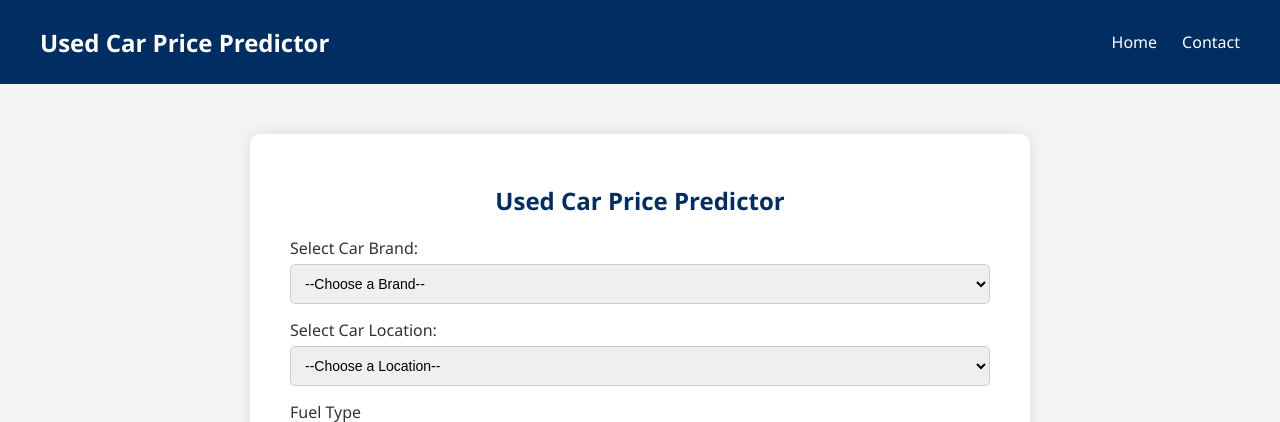
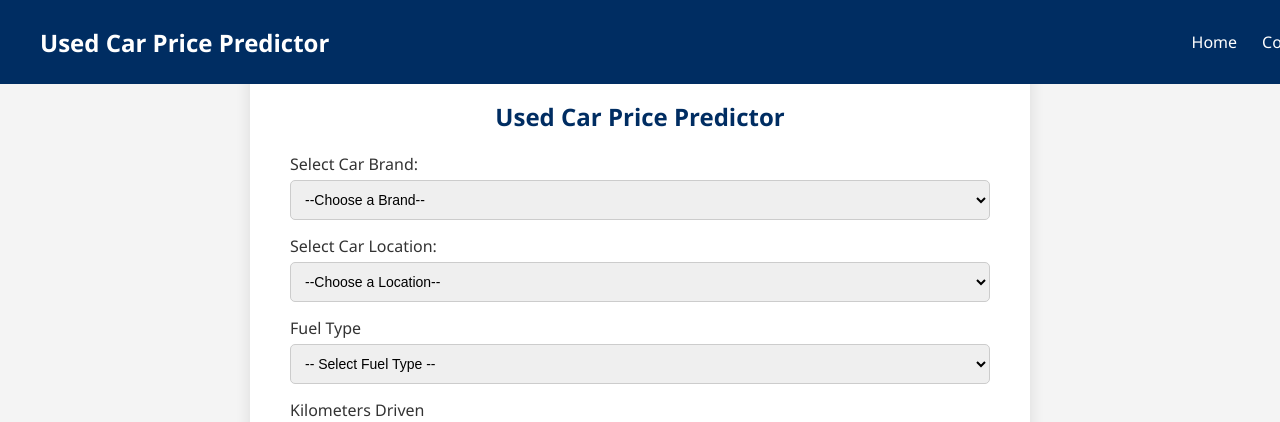
Before and after one commit to arshKauldhar/used-car-price-predictor, a Flask app: page / in a window 1280 px wide. Shown: the top 422 px of the page. Run offline with Flask 3, Linux system fonts and the light colour scheme; parts of the project's set-up code (start-up, migrations or seed data) failed here and were passed over.

Commit message:
Update style.css
.navbar {
  position: fixed;           /* Keeps navbar fixed on top */
  top: 0;                    /* Aligns it to the top */
  left: 0;                   /* Ensures it starts from the left */
  width: 100%;               /* Full width */
  background-color: #002d62;
  display: flex;
  justify-content: space-between;
  align-items: center;
  padding: 15px 40px;
  color: #fff;
  z-index: 1000;             /* Keeps it above other elements */
}

```diff
--- a/static/style.css
+++ b/static/style.css
@@ -9,13 +9,17 @@ body, html {
 
 /* Navbar */
 .navbar {
+  position: fixed;           /* Keeps navbar fixed on top */
+  top: 0;                    /* Aligns it to the top */
+  left: 0;                   /* Ensures it starts from the left */
+  width: 100%;               /* Full width */
   background-color: #002d62;
   display: flex;
   justify-content: space-between;
   align-items: center;
   padding: 15px 40px;
   color: #fff;
-  z-index: 1000;
+  z-index: 1000;             /* Keeps it above other elements */
 }
 
 .logo {
```
